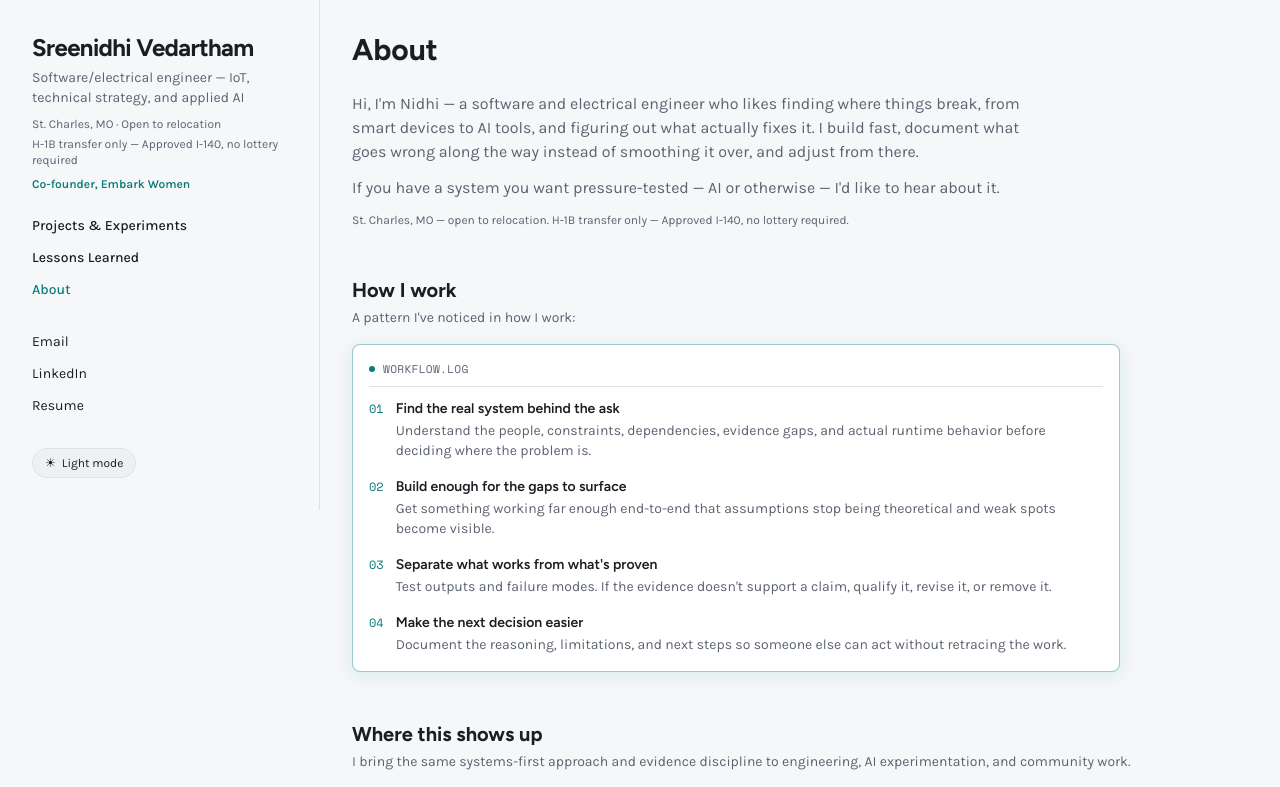
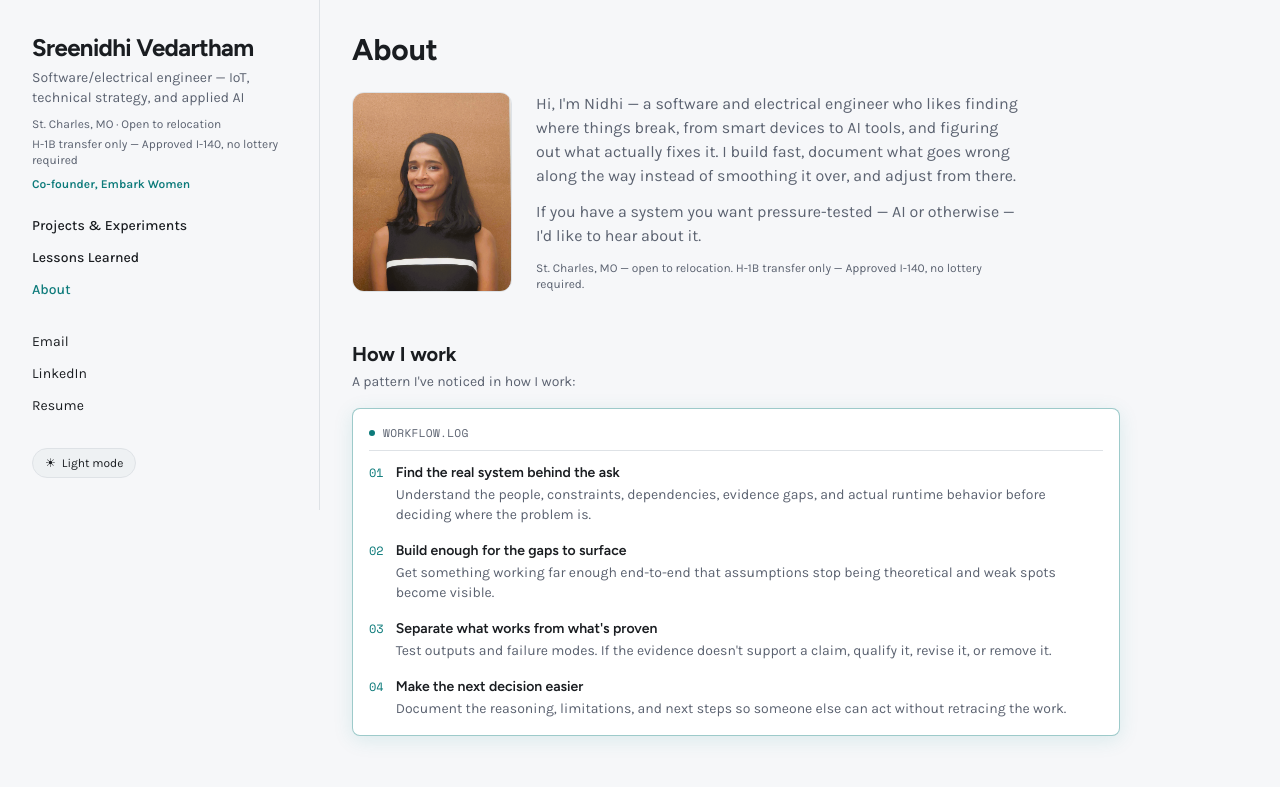
Before and after one commit to Hereforlolz/prototype-playground, a Next.js app: page /about in a window 1280 px wide. Shown: the top 787 px of the page. Built offline with nearby package versions, Linux system fonts and the light colour scheme.

Commit message:
Add profile photo to About and share-preview image
Co-Authored-By: Claude Sonnet 5.5 <noreply@anthropic.com>

```diff
--- a/components/SeoHead.js
+++ b/components/SeoHead.js
@@ -3,12 +3,12 @@
 // Shared <Head> for every page: renders the title/description tag plus
 // the matching Open Graph and Twitter Card tags from the same title and
 // description, so a link pasted into an email or LinkedIn DM gets a real
-// preview instead of a bare URL. No og:image/twitter:image yet — see
-// lib/seo.js for why. Pass jsonLd (a plain object) to also emit a
+// preview instead of a bare URL. og:image/twitter:image use the
+// shared profile crop from lib/seo.js. Pass jsonLd (a plain object) to also emit a
 // <script type="application/ld+json"> block — used on the homepage for
 // Person structured data.
 import Head from 'next/head';
-import { SITE_URL } from '../lib/seo';
+import { SITE_URL, OG_IMAGE } from '../lib/seo';
 
 export default function SeoHead({ title, description, path, jsonLd }) {
   const url = `${SITE_URL}${path}`;
@@ -21,9 +21,11 @@ export default function SeoHead({ title, description, path, jsonLd }) {
       <meta property="og:title" content={title} />
       <meta property="og:description" content={description} />
       <meta property="og:url" content={url} />
+      <meta property="og:image" content={OG_IMAGE} />
       <meta name="twitter:card" content="summary" />
       <meta name="twitter:title" content={title} />
       <meta name="twitter:description" content={description} />
+      <meta name="twitter:image" content={OG_IMAGE} />
       {jsonLd && (
         <script
           type="application/ld+json"
--- a/lib/seo.js
+++ b/lib/seo.js
@@ -1,12 +1,11 @@
 // lib/seo.js
 //
-// Single source of truth for the canonical site URL used to build
-// absolute og:url values. No og:image/twitter:image tag is set anywhere
-// yet — there's no actual graphic asset in this repo to point at, and a
-// broken or missing preview image is worse than no image tag at all.
-// Add one (and wire it in here) once a real OG image exists.
+// Single source of truth for the canonical site URL used to build absolute
+// og:url and og:image values. OG_IMAGE is a square crop of the profile photo
+// (public/og-image.jpg), which suits the "summary" Twitter card too.
 'use strict';
 
 const SITE_URL = 'https://prototype-playground-vert.vercel.app';
+const OG_IMAGE = `${SITE_URL}/og-image.jpg`;
 
-module.exports = { SITE_URL };
+module.exports = { SITE_URL, OG_IMAGE };
--- a/pages/about.js
+++ b/pages/about.js
@@ -1,4 +1,5 @@
 import Link from 'next/link';
+import Image from 'next/image';
 import Layout from '../components/Layout';
 import SeoHead from '../components/SeoHead';
 import TerminalFrame from '../components/TerminalFrame';
@@ -45,7 +46,19 @@ export default function About() {
           About
         </h1>
 
-        <div>
+        <div className="flex flex-col sm:flex-row gap-6 items-start">
+          <div className="shrink-0 self-center sm:self-start">
+            <Image
+              src="/profile.jpg"
+              alt="Portrait of Sreenidhi Vedartham, smiling, in a black sleeveless top"
+              width={2448}
+              height={3264}
+              sizes="(min-width: 640px) 160px, 140px"
+              priority
+              className="w-[140px] sm:w-[160px] aspect-[4/5] rounded-xl border border-border object-cover object-[50%_35%]"
+            />
+          </div>
+
           <div className="min-w-0">
             <p className="text-muted mb-3">
               Hi, I&apos;m Nidhi — a software and electrical engineer who likes finding where things break, from
```
Also changed, not shown: public/og-image.jpg (added), public/profile.jpg (added).
